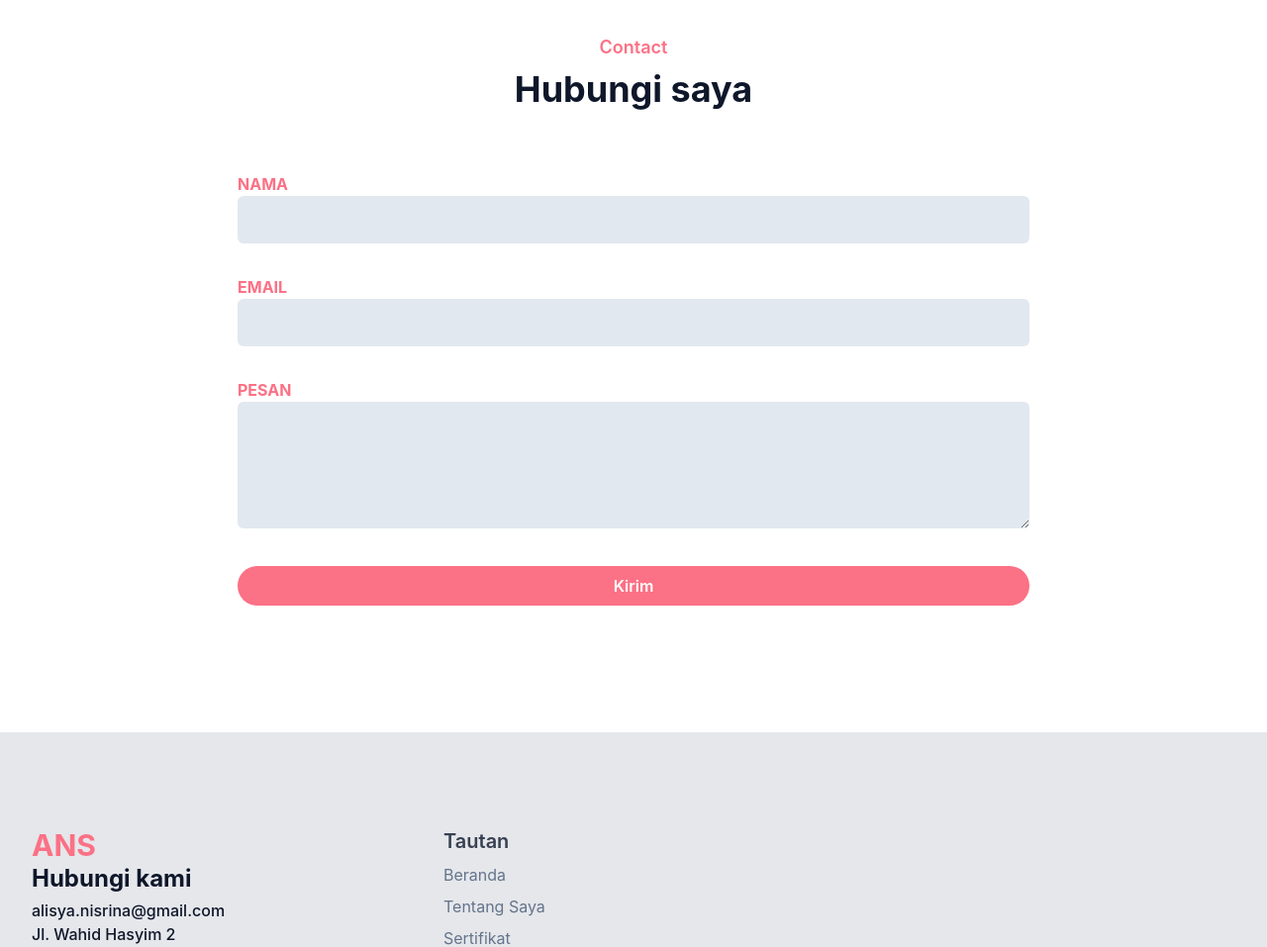
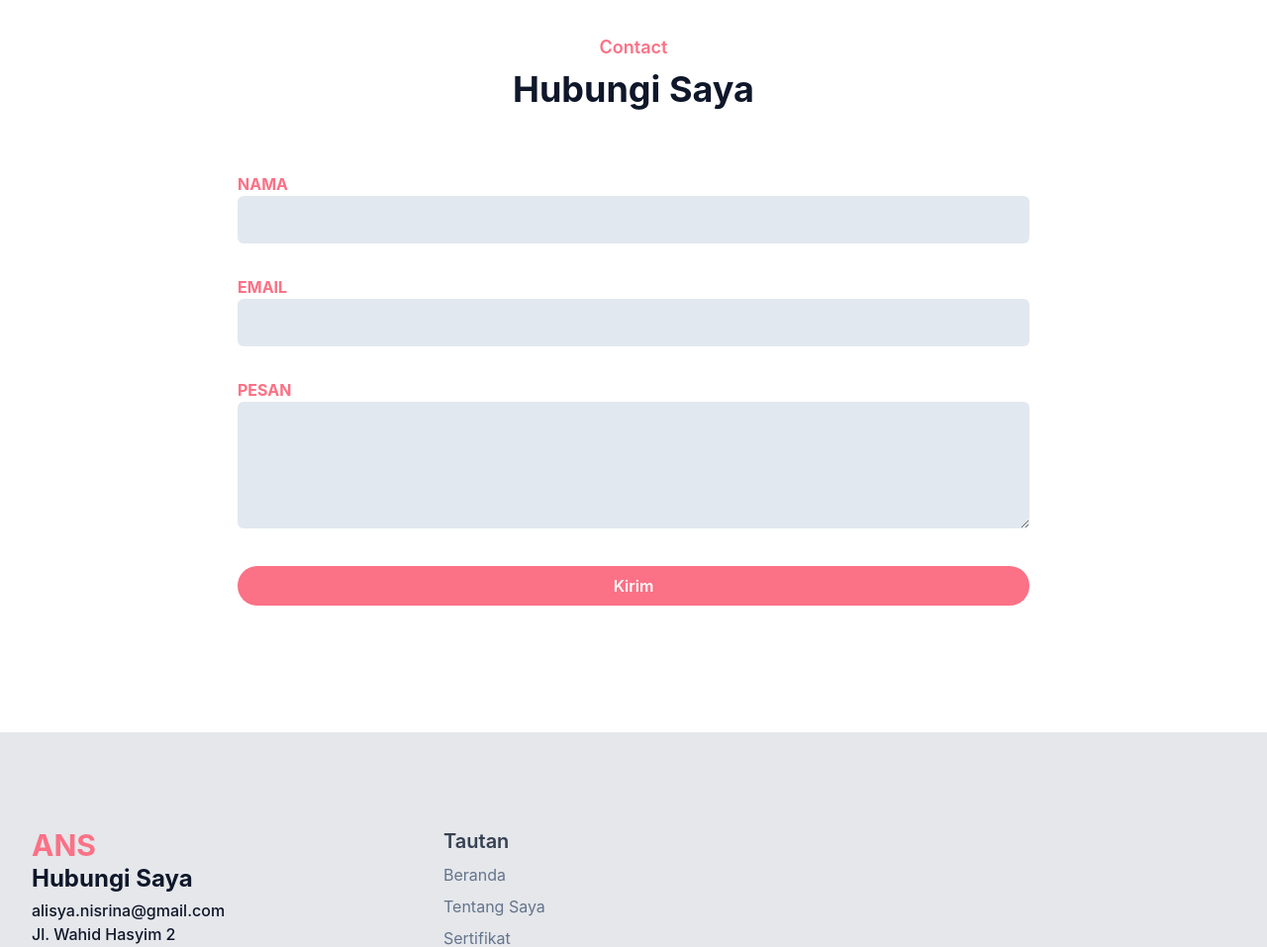
Before and after one commit to alisyanisrinaaa/Mini-Project-2-PPW, a website: page index.html in a window 1280 px wide. Shown: the part 4065-5022 px from the top of the page at 99% size. Drawn offline with Linux system fonts and the light colour scheme.

Commit message:
Update index.html

```diff
--- a/index.html
+++ b/index.html
@@ -200,7 +200,7 @@
             <div class="w-full px-4">
                 <div class="max-w-xl mx-auto text-center mb-16">
                     <h4 class="font-semibold text-lg text-primary mb-2 ">Contact</h4>
-                    <h2 class="font-bold text-dark text-2xl mb-4 sm:text-3xl lg:text-4xl">Hubungi saya</h2>
+                    <h2 class="font-bold text-dark text-2xl mb-4 sm:text-3xl lg:text-4xl">Hubungi Saya</h2>
                 </div>
             </div>
 
@@ -256,7 +256,7 @@
             <div class="flex flex-wrap">
                 <div class="w-full px-4 mb-12 text-dark font-medium md:w-1/3">
                     <h2 class="font-bold text-3xl text-primary">ANS</h2>
-                    <h3 class="font-bold text-2xl mb-1">Hubungi kami</h3>
+                    <h3 class="font-bold text-2xl mb-1">Hubungi Saya</h3>
                     <p>alisya.nisrina@gmail.com</p>
                     <p>Jl. Wahid Hasyim 2</p>
                     <P>Samarinda</P>
```
